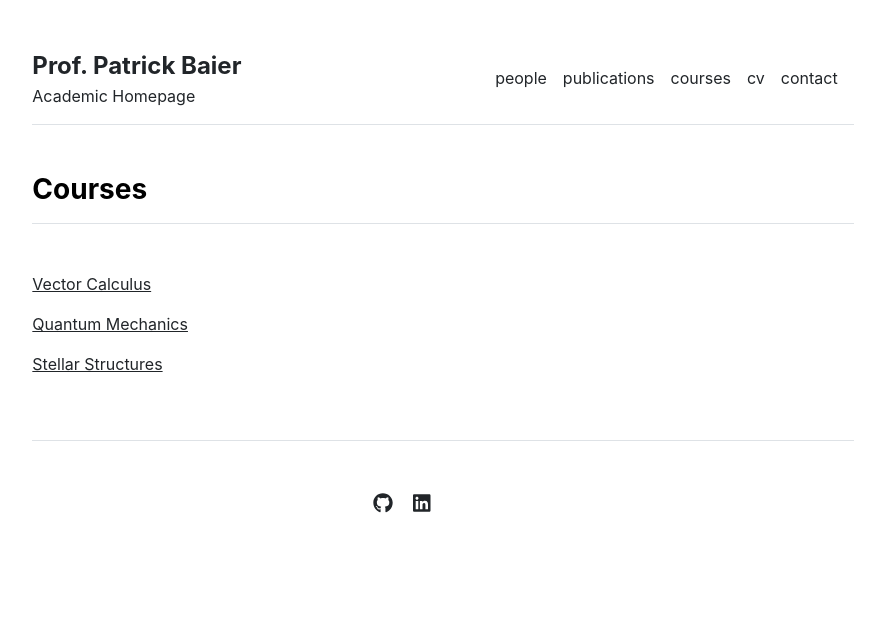
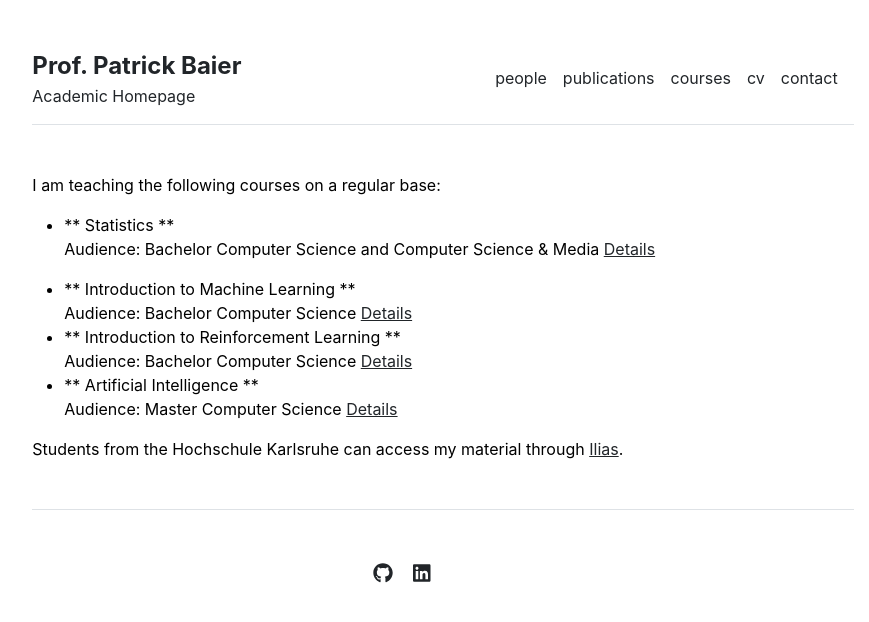
Before and after one commit to pabair/pabair.github.io, a Jekyll site: the page built from courses.md, in a window 1280 px wide. Shown: the top 622 px of the page, without its empty margins (197-1066 px from the left). Built offline with Jekyll 4.4.1, drawn with Linux system fonts in a browser that asks for light colours.

Commit message:
added content

```diff
--- a/_layouts/courses.html
+++ b/_layouts/courses.html
@@ -3,12 +3,3 @@ layout: default
 ---
 
 {{ content }}
-
-<div class="row g-5 mb-5">
-  <div>
-    <h3 class="fw-bold border-bottom pb-3 mb-5">Courses</h3>
-    {% for course in site.data.settings.courses %}
-      <p><a href="{{ site.github.url }}/courses/{{ course.url}}">{{ course.name }}</a></p>
-    {% endfor %}
-  </div>
-</div>
--- a/courses.md
+++ b/courses.md
@@ -2,3 +2,21 @@
 layout: courses
 title: "Courses"
 ---
+
+I am teaching the following courses on a regular base:
+
+- ** Statistics ** <br>
+Audience: Bachelor Computer Science and Computer Science & Media
+[Details](https://www.iwi.hs-karlsruhe.de/iwii/info/module/INFB/7/INFB2507)
+
+- ** Introduction to Machine Learning **<br>
+Audience: Bachelor Computer Science
+[Details](https://www.iwi.hs-karlsruhe.de/iwii/info/module/INFB/7/INFB3307)
+- ** Introduction to Reinforcement Learning **<br>
+Audience: Bachelor Computer Science
+[Details](https://www.iwi.hs-karlsruhe.de/iwii/info/module/INFB/7/INFB7107)
+- ** Artificial Intelligence **<br>
+Audience: Master Computer Science
+[Details](https://www.iwi.hs-karlsruhe.de/iwii/info/module/INFM/7/INFM210ML)
+
+Students from the Hochschule Karlsruhe can access my material through [Ilias](https://ilias.h-ka.de/goto.php?target=cat_452250&client_id=HSKA).
```
